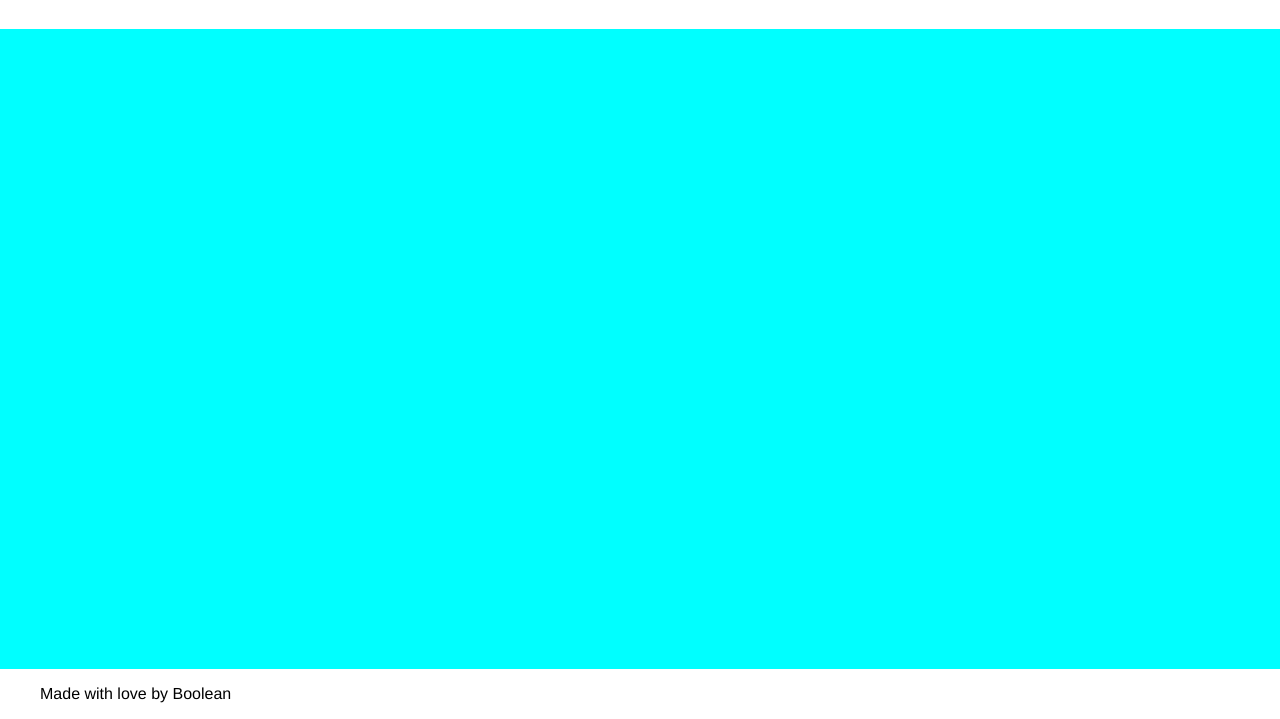
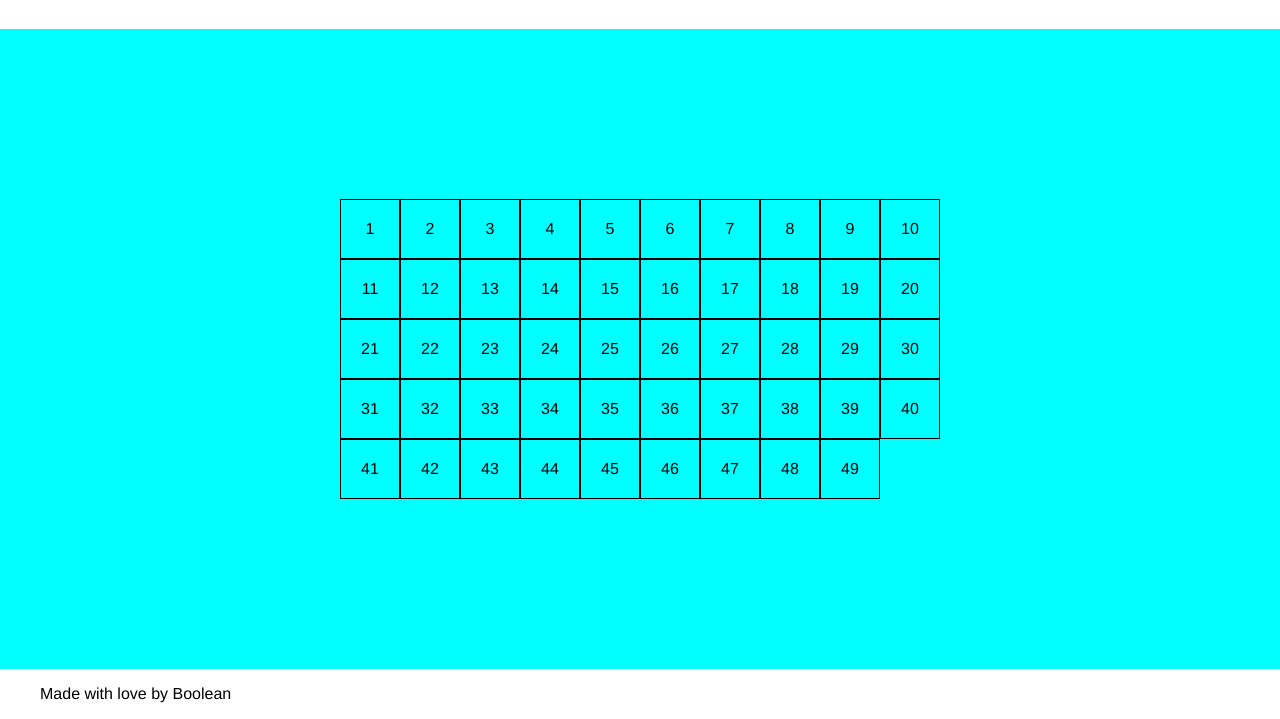
Before and after one commit to Erika-Sarleti/js-campominato-grid, a plain HTML site: page index.html in a window 1280 px wide. Both pictures are taken after a click on the button "Gioca!". Shown: the part 85-804 px from the top of the page. Drawn offline with Linux system fonts and the light colour scheme.

Commit message:
fine esercizio

```diff
--- a/css/style.css
+++ b/css/style.css
@@ -28,16 +28,27 @@ button{
     margin-left: .3em;
     padding: 0 2em;
 }
+.container{
+    display: flex;
+    flex-wrap: wrap;
+    width: 600px;
 
+
+}
 .square{
-    width: 20px;
-    height: 20px;
-    background-color: blueviolet;
+    display: flex;
+    justify-content: center;
+    align-items: center;
+    width: calc(600px / 10);
+    height: calc(600px / 10);
     border: 1px solid black;
 }
 
 
 section{
+    display: flex;
+    align-items: center;
+    justify-content: center;
     height: calc(100vh - 10rem);
     background-color: aqua;
 }
--- a/index.html
+++ b/index.html
@@ -33,5 +33,7 @@
     <footer>
         <span>Made with love by Boolean</span>
     </footer>
+
+    <script src="js/main.js"></script>
 </body>
 </html>
--- a/js/main.js
+++ b/js/main.js
@@ -9,26 +9,26 @@ const selDifficulty = document.getElementById('select-opt');
 const play =  document.getElementById('playbtn');
 let containerBox = document.querySelector('.container');
 
-play.addEventListener('click',createGrid())
-
+play.addEventListener('click',createGrid)
 function createGrid(){
     let level = selDifficulty.value;
 
     if (level == 'easy') {
-            for (i = 1; i < 49; i++) {
+        for (i = 1; i <= 49; i++) {
             containerBox.innerHTML += `<div class="square">${i}</div>`;
         }
 
 
-        } else if (level == 'normal') {
-            for (i = 1; i < 81; i++) {
-               containerBox.innerHTML+ = `<div class="square">${i}</div>`
+    } else if (level == 'medium') {
+        for (i = 1; i <= 81; i++) {
+            containerBox.innerHTML+= `<div class="square">${i}</div>`
         }
 
 
     } else {
-            for (i = 1; i < 100; i++) {
-                containerBox.innerHTML+ = `<div class="square">${i}</div>`
+        for (i = 1; i <= 100; i++) {
+            containerBox.innerHTML+= `<div class="square">${i}</div>`
+        }
     }
 }
     // function createGrid(max){
```
Lines whose indentation alone changed are shown as unchanged.
